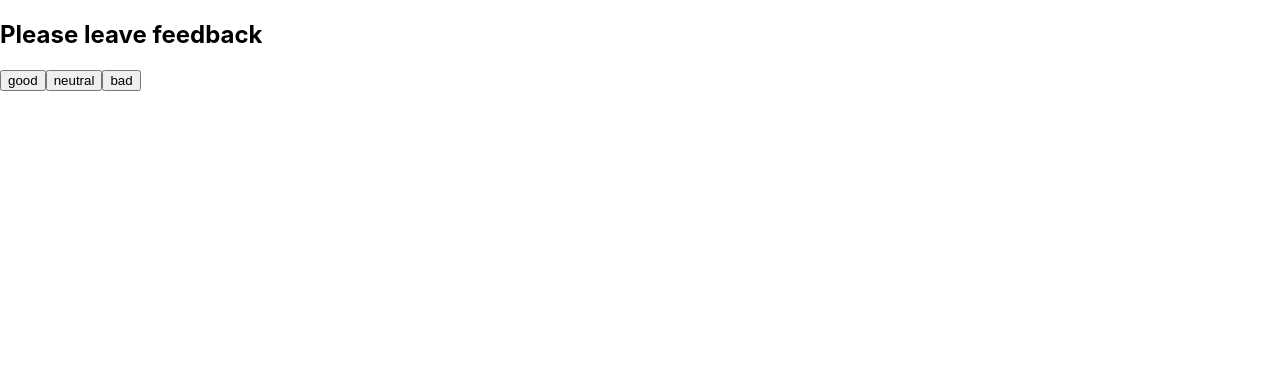
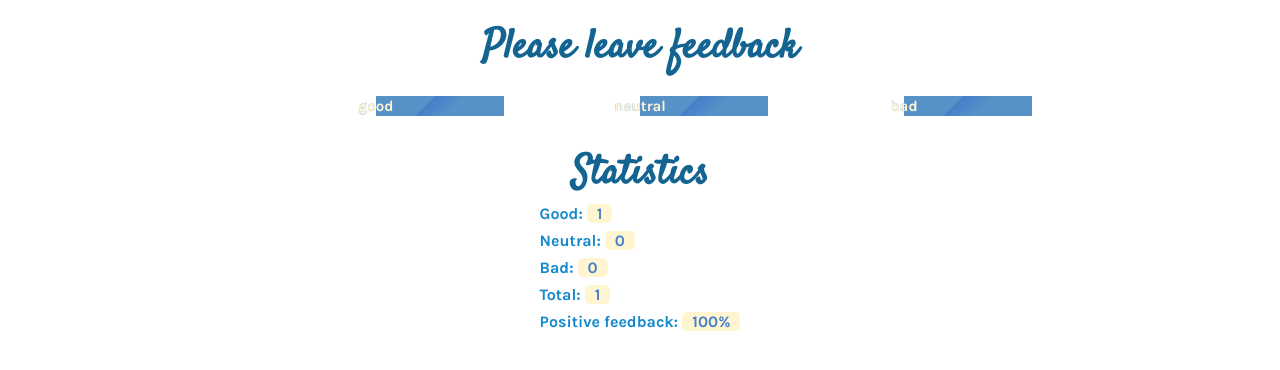
Before and after one commit to irinaog/goit-react-hw-02-feedback, a React (Create React App) app: page / in a window 1280 px wide. Both pictures are taken after a click on the button "good". Shown: the top 370 px of the page. Built offline with nearby package versions, Linux system fonts and the light colour scheme.

Commit message:
add styles

```diff
--- a/public/index.html
+++ b/public/index.html
@@ -14,6 +14,11 @@
       manifest.json provides metadata used when your web app is installed on a
       user's mobile device or desktop. See https://developers.google.com/web/fundamentals/web-app-manifest/
     -->
+    <link rel="preconnect" href="https://fonts.googleapis.com">
+    <link rel="preconnect" href="https://fonts.gstatic.com" crossorigin>
+    <link
+      href="https://fonts.googleapis.com/css2?family=Satisfy&display=swap&family=Karla:wght@400;700&family=Raleway:wght@400;700&display=swap"
+      rel="stylesheet">
     <link rel="manifest" href="%PUBLIC_URL%/manifest.json" />
     <!--
       Notice the use of %PUBLIC_URL% in the tags above.
--- a/src/components/App.js
+++ b/src/components/App.js
@@ -1,8 +1,9 @@
 import React, { Component } from "react";
-import Notiflix from 'notiflix';
 import { Statistics } from "components/Statistics/statistics";
 import { FeedbackOptions } from "components/FeedbackOptions/feedbackOptions";
 import { Section } from "components/Section/section";
+
+
 export class App extends Component{
     state = {
         good: 0,
@@ -56,18 +57,18 @@ export class App extends Component{
                 />
             </Section>
 
-            {/* {this.hendleClick?
+            {good === 0 & neutral === 0 & bad === 0 ?
 
-            <Section title={'Statistics'}>
+                <p>There is no feedback</p>
+                : <Section title={'Statistics'}>
                     <Statistics
                         good={good}
                         neutral={neutral}
                         bad={bad}
                         total={this.countTotalFeedback()}
-                positivePercentage = { this.countPositiveFeedbackPercentage()}
+                        positivePercentage={this.countPositiveFeedbackPercentage()}
                     />
-                </Section>
-                :Notiflix.Notify.failure('Qui timide rogat docet negare')} */}
+                </Section>}
             </>
 
         )
--- /dev/null
+++ b/src/components/FeedbackOptions/FeedbackOptions.module.css
@@ -0,0 +1,37 @@
+.btnWrapper{
+margin-top: 8px;
+
+display: grid;
+grid-template-rows:  40px;
+grid-template-columns:20% 20% 20% ;
+gap: 8px;
+
+
+justify-content: center;
+}
+
+.feedbackBtn{
+    height: auto;
+    padding: 10px 3px;
+    /* margin-left: 10px; */
+
+    font-family: 'Karla', sans-serif;
+    font-weight: 700;
+    color:#fff5d1;
+    font-size: 15px;
+
+    background:
+            linear-gradient(-45deg, #5691c8 40%, #457fca 0 60%, #5691c8 0) right/300% 100% no-repeat,linear-gradient(-45deg, #5691c8 40%, #457fca 60%, #5691c8 0) right/50% 50% no-repeat;
+    background-clip: text, padding-box;
+
+/* background-color: rgb(126, 126, 174); */
+border: none;
+border-radius: 4px;
+cursor: pointer;
+
+}
+
+.feedbackBtn:hover {
+background-position: left;
+    transition: 0.8s
+}
--- a/src/components/FeedbackOptions/feedbackOptions.js
+++ b/src/components/FeedbackOptions/feedbackOptions.js
@@ -1,15 +1,22 @@
-
+import PropTypes from 'prop-types';
+import css from './FeedbackOptions.module.css';
 
 export const FeedbackOptions = ({ options, onLeaveFeedback }) => {
     return (
         <>
-            {options.map(option => (
-
-        <button key = {option} type='button' name={option} onClick={onLeaveFeedback}>{option}</button>
-))}
+             <div className={css.btnWrapper}>
+                {options.map(option => (
+                    <button className={css.feedbackBtn} key = {option} type='button' name={option} onClick={onLeaveFeedback}>{option}</button>
+                ))}
+            </div>
             {/* <button type='button' onClick={onLeaveFeedback}>Good</button>
             <button type='button' onClick={onLeaveFeedback}>Neutral</button>
             <button type='button' onClick={onLeaveFeedback}>Bad</button> */}
         </>
     )
 };
+
+FeedbackOptions.propTypes = {
+    options: PropTypes.arrayOf(PropTypes.string).isRequired,
+    onLeaveFeedback: PropTypes.func.isRequired
+};
--- /dev/null
+++ b/src/components/Section/Section.module.css
@@ -0,0 +1,9 @@
+.sectionTitle{
+margin-top:20px;
+
+font-family: 'Satisfy', cursive;
+  font-size: 40px;
+  color: #146492;
+
+  text-align: center;
+}
--- a/src/components/Section/section.js
+++ b/src/components/Section/section.js
@@ -1,9 +1,10 @@
 import PropTypes from 'prop-types';
+import css from './Section.module.css'
 
 export const Section = ({ title, children }) => {
     return (
         <>
-            <h2> {title}</h2>
+            <h2  className={css.sectionTitle} > {title}</h2>
             {children}
         </>
     )
@@ -11,4 +12,5 @@ export const Section = ({ title, children }) => {
 
 Section.propTypes = {
     title: PropTypes.string,
+    children: PropTypes.node.isRequired,
 }
--- /dev/null
+++ b/src/components/Statistics/Statistics.module.css
@@ -0,0 +1,21 @@
+.statList{
+    display: grid;
+    justify-content: center;
+    gap: 8px;
+}
+
+.statItem{
+    font-family: 'Karla', sans-serif;
+    font-weight: 700;
+
+    color:#1488CC ;
+}
+
+.statValue{
+display: inline-block;
+padding:0 10px;
+border-radius: 5px;
+    color: #457fca;
+    background-color: #fff5d1;
+
+}
--- a/src/components/Statistics/statistics.js
+++ b/src/components/Statistics/statistics.js
@@ -1,17 +1,19 @@
 import React from "react";
 import PropTypes from 'prop-types';
-
+import css from './Statistics.module.css';
 
 export const Statistics = ({ good, neutral, bad, total, positivePercentage, }) => {
 
     return (
         <>
-            <p>Good: <span>{good}</span></p>
-            <p>Neutral: <span>{neutral}</span></p>
-            <p>Bad: <span>{bad}</span></p>
-            <p>Total: {total}</p>
-            <p>Positive feedback: {positivePercentage}% </p>
-        </>
+            <ul className={css.statList}>
+            <li className={css.statItem}>Good: <span className={css.statValue}>{good}</span></li>
+            <li className={css.statItem}>Neutral: <span className={css.statValue}>{neutral}</span></li>
+            <li className={css.statItem}>Bad: <span className={css.statValue}>{bad}</span></li>
+            <li className={css.statItem}>Total: <span className={css.statValue}>{total}</span></li>
+            <li className={css.statItem}>Positive feedback: <span className={css.statValue}>{positivePercentage}%</span></li>
+            </ul>
+            </>
     )
 };
 
--- a/src/index.css
+++ b/src/index.css
@@ -1,4 +1,4 @@
-@import-normalize; /* bring in normalize.css styles */
+/* @import-normalize; bring in normalize.css styles */
 
 body {
   margin: 0;
@@ -13,3 +13,22 @@ code {
   font-family: source-code-pro, Menlo, Monaco, Consolas, 'Courier New',
     monospace;
 }
+
+h1,h2,h3{
+  margin: 0;
+}
+
+p{
+  margin: 20px;
+  font-family: 'Karla', sans-serif;
+  font-weight: 700;
+
+  color: #076585;
+  text-align: center;
+}
+
+ul{
+  list-style: none;
+  padding: 0;
+  margin: 0;
+}
```
Lines whose indentation alone changed are shown as unchanged.
